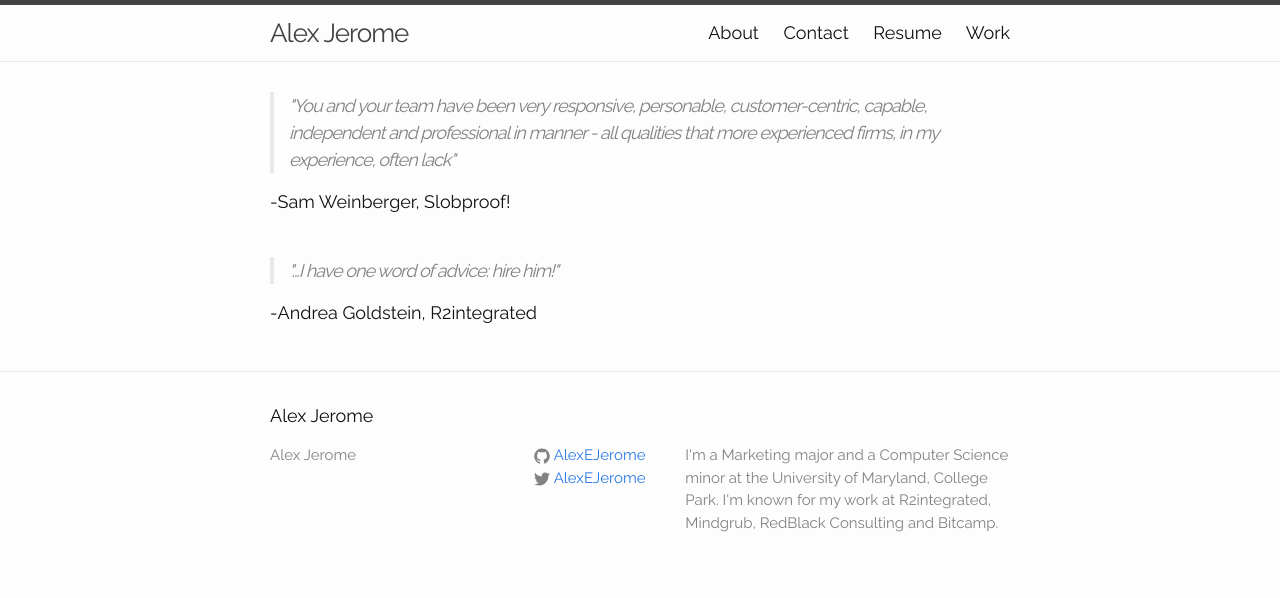
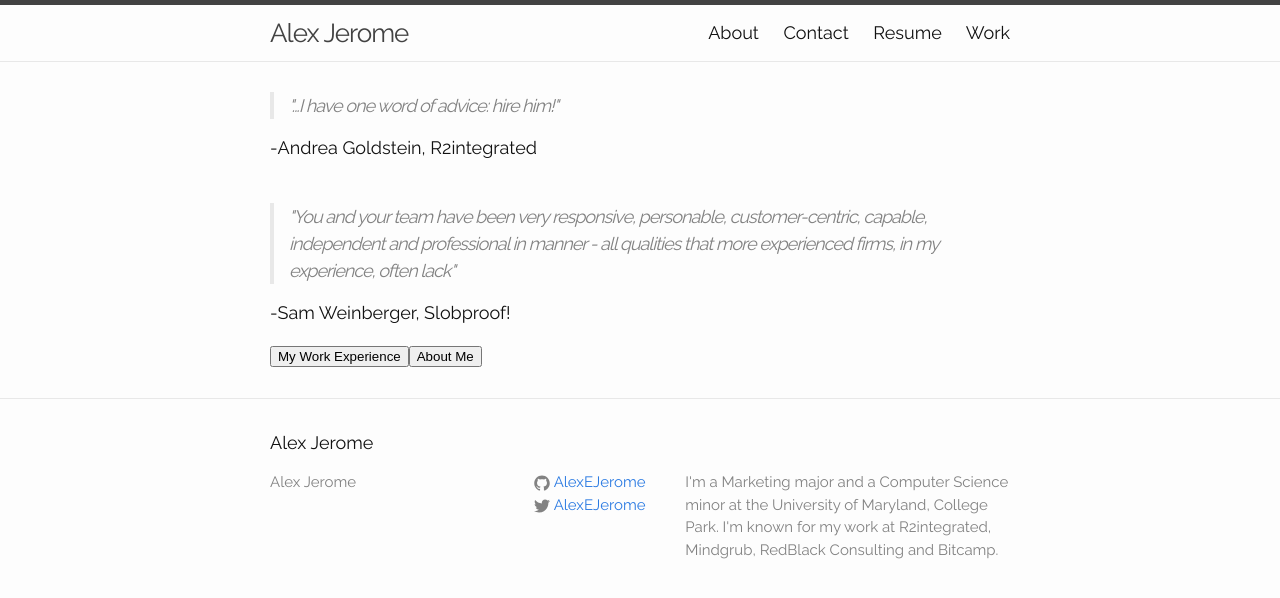
Before and after one commit to AlexEJerome/AlexEJerome.github.io, a Jekyll site: the page built from index.html, in a window 1280 px wide. Shown: the top 598 px of the page. Built offline with Jekyll 4.4.1, drawn with Linux system fonts in a browser that asks for light colours.

Commit message:
Added buttons, switched order of quotes
Switching until I get third quote to make the site look less "top heavy".

```diff
--- a/index.html
+++ b/index.html
@@ -22,11 +22,14 @@ layout: default
 
 </div> -->
 <blockquote>
+"...I have one word of advice: hire him!"
+</blockquote>
+<p>-Andrea Goldstein, R2integrated</p>
+<br />
+<blockquote>
 "You and your team have been very responsive, personable, customer-centric, capable, independent and professional in manner - all qualities that more experienced firms, in my experience, often lack"
 </blockquote>
 <p>-Sam Weinberger, Slobproof!</p>
-<br />
-<blockquote>
-"...I have one word of advice: hire him!"
-</blockquote>
-<p>-Andrea Goldstein, R2integrated</p>
+
+
+<button>My Work Experience</button><button>About Me</button>
```
